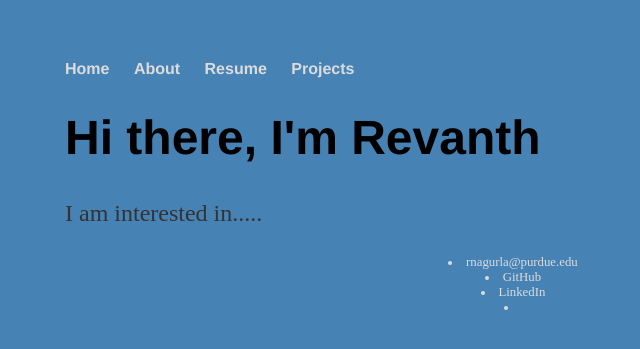
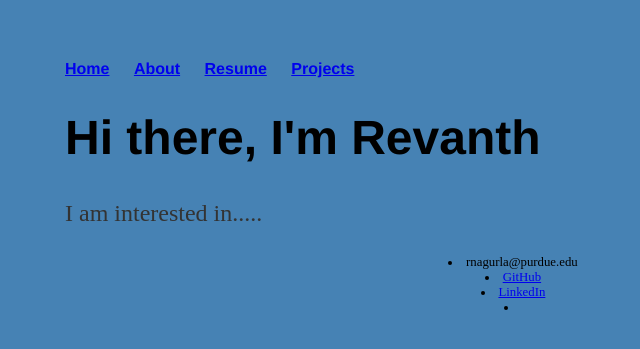
Before and after one commit to rnagurla/rnagurla.github.io, a Jekyll site: the page built from index.html, in a window 1280 px wide. Shown: the top 349 px of the page, without its empty margins (127-767 px from the left). Built offline with Jekyll 4.4.1, drawn with Linux system fonts in a browser that asks for light colours.

Commit message:
Update main.css

```diff
--- a/css/main.css
+++ b/css/main.css
@@ -12,14 +12,6 @@
 nav ul li, footer ul li {
     display: inline;
     margin-right: 20px;
-}
-li{
-    color: Gainsboro;
-    text-decoration: none;
-}
-a {
-    text-decoration: none;
-    color: Gainsboro;
 }
 a:hover {
     text-decoration: underline;
```
